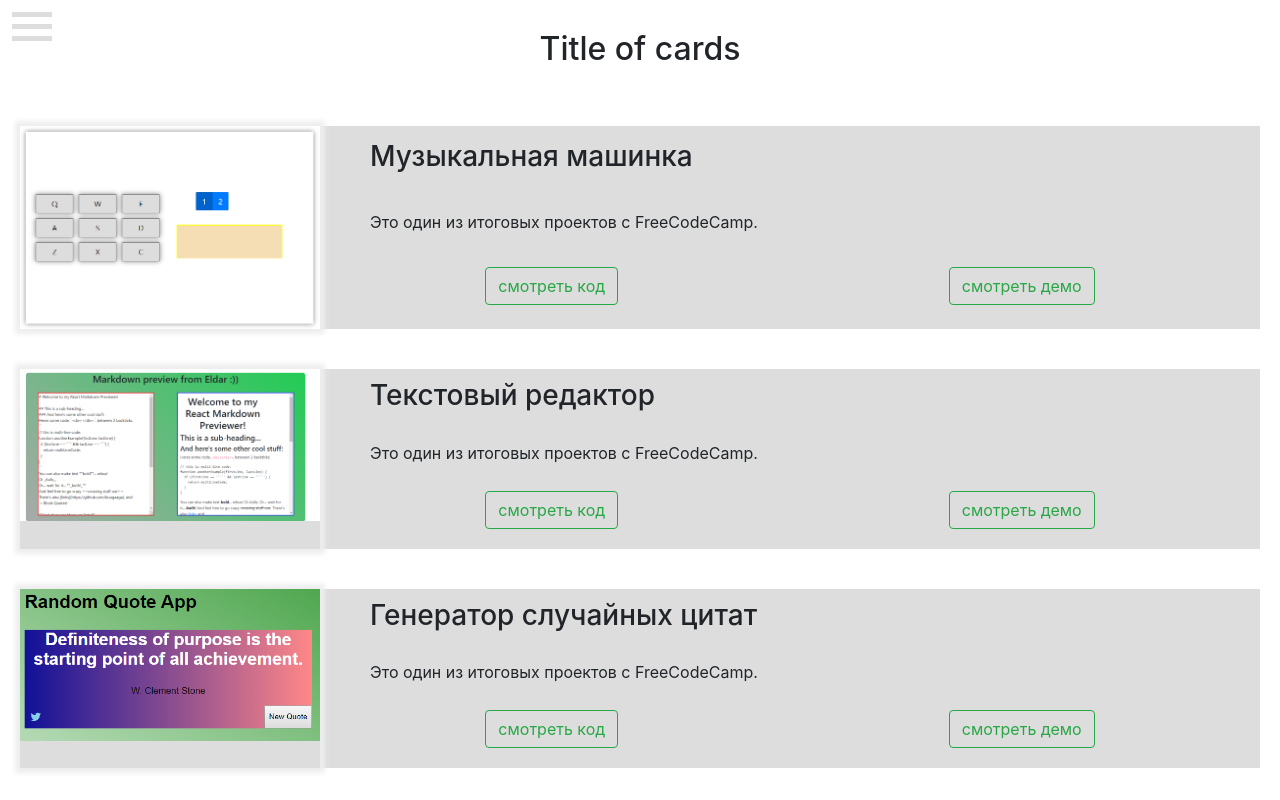
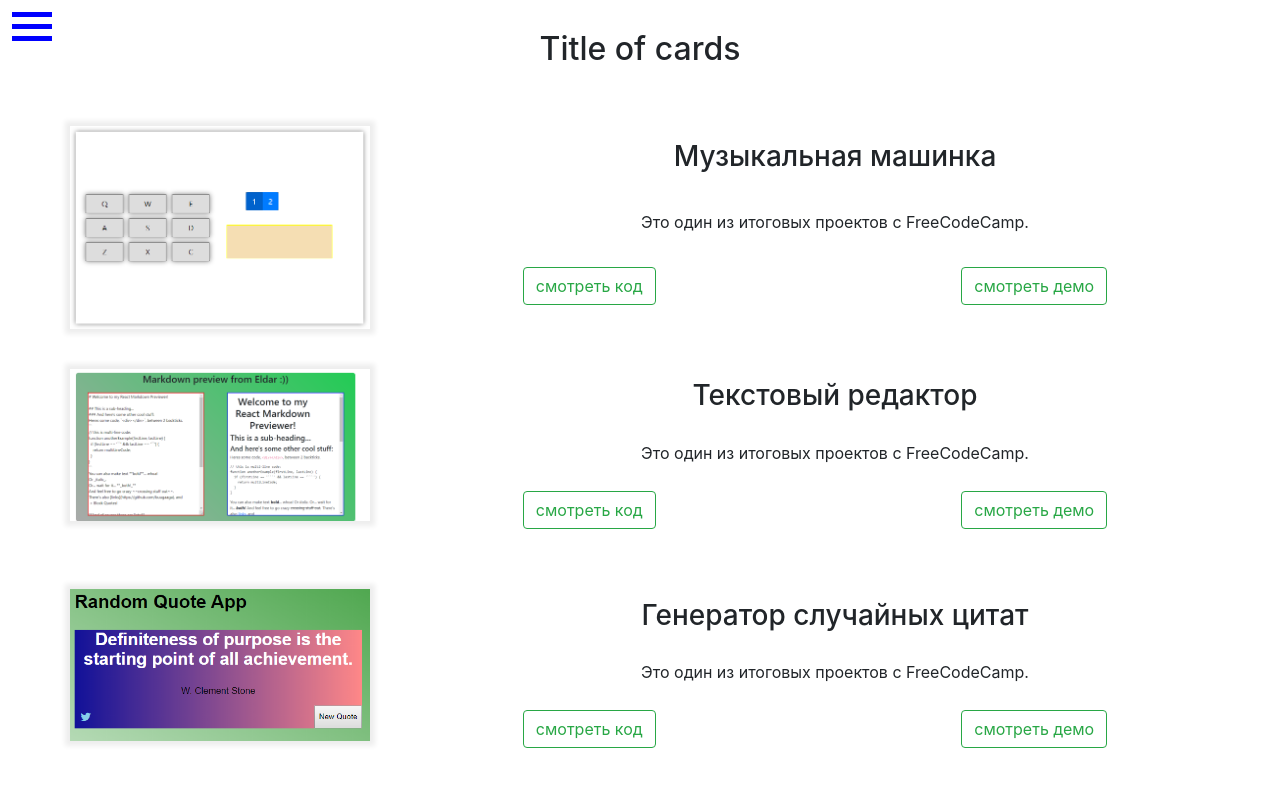
Before and after one commit to buugaaga/buugaaga.github.io, a React (Create React App) app: page /#/works in a window 1280 px wide. Built offline with nearby package versions, Linux system fonts and the light colour scheme.

Commit message:
make refactoring

```diff
--- a/src/components/Cards/ButtonsOfCard.js
+++ b/src/components/Cards/ButtonsOfCard.js
@@ -4,8 +4,8 @@ import { Button, ButtonToolbar } from 'react-bootstrap';
 
 export const ButtonsOfCard = ({props}) => (
   <ButtonToolbar className="justify-self-end justify-content-around">
-    <Button  fref={props.urlOfCode} variant="outline-success">смотреть код</Button>
-    <Button  fref={props.urlOfDemo} variant="outline-success">смотреть демо</Button>
+    <Button href={props.urlOfCode} variant="outline-success">смотреть код</Button>
+    <Button href={props.urlOfDemo} variant="outline-success">смотреть демо</Button>
   </ButtonToolbar>
 
 )
--- a/src/components/Cards/CardOfProject.js
+++ b/src/components/Cards/CardOfProject.js
@@ -2,10 +2,15 @@ import styled from 'styled-components';
 
 export const CardOfProject = styled.div`
   display: flex;
-  flex-wrap: wrap;
+  flex-wrap: nowrap;
   margin: 20px;
-  background-color: #ddd;
-  @media (max-width: 700px) {
+
+  @media (max-width: 780px) {
     flex-direction: column;
+
+    align-content: center;
+  }
+  @media (min-width: 900px) {
+    justify-content: space-between;
   }
 `;
--- a/src/components/Cards/Description.js
+++ b/src/components/Cards/Description.js
@@ -5,16 +5,26 @@ import  { ButtonsOfCard } from './ButtonsOfCard';
 
 const StyledDescription = styled.div`
   display: flex;
+  flex-wrap: wrap;
   flex-direction: column;
   flex-grow: 1;
+  flex-shrink: 1;
   justify-content: space-around;
+  h3, p {
+    align-self: center;
+  }
   p, h3 {
     padding: 10px;
     padding-left: 50px;
+    @media (max-width: 780px) {
+    padding-left: 20px;
+  }
   }
   div {
     margin-bottom: 20px;
+
   }
+
 `;
 
 export const Description = ({ props }) => (
--- a/src/components/Cards/ImageOfCards.js
+++ b/src/components/Cards/ImageOfCards.js
@@ -4,11 +4,18 @@ import React from 'react';
 
 
 const StyledImageOfCards = styled.div`
-  width: 300px;
-  flex-shrink: 0;
-  box-shadow: 0 0 5px 5px #eee;
+  margin-left: 50px;
+  max-width: 300px;
+  flex-basis: 500px;
+
+  @media (max-width: 780px){
+    margin: 10px;
+    align-self: center;
+    flex-basis: auto;
+  }
   img {
     width: 100%;
+    box-shadow: 0 0 5px 5px #eee;
   }
 `;
 
--- a/src/components/HamburgerButton.js
+++ b/src/components/NavBar/HamburgerButton.js
@@ -1,7 +1,7 @@
 import React, { useContext } from 'react';
 import styled from 'styled-components';
 
-import { MenuContext } from '../context/navState';
+import { MenuContext } from '../../context/navState';
 
 const MenuButton = styled.button`
   position: absolute;
@@ -24,6 +24,9 @@ const MenuButton = styled.button`
   }
   :hover {
     @media (pointer: fine) {
+      span {
+        background-color: lightblue;
+      }
       span:nth-of-type(1) {
         width: 33px;
       }
@@ -57,7 +60,7 @@ const Bar = styled.span`
   width: 40px;
   height: 5px;
   margin-bottom: 7px;
-  background-color: #ddd;
+  background-color: blue;
 `;
 
 const HamburgerButton = () => {
--- a/src/components/NavBar/index.js
+++ b/src/components/NavBar/index.js
@@ -5,10 +5,14 @@ import styled from 'styled-components';
 
 import { MenuContext } from '../../context/navState';
 import { useOnClickOutside } from '../../hooks/useOnClickOutside';
-import { HamburgerButton } from '../HamburgerButton';
+import { HamburgerButton } from './HamburgerButton';
 
 const StyledNav = styled.nav`
-  margin-left: 40px;
+  position: absolute;
+  padding-left: 40px;
+  background-color: white;
+  width: 100%;
+  z-index: 9999;
   button {
     margin-left: -40px;
   }
--- a/src/components/StyledText.js
+++ b/src/components/StyledText.js
@@ -26,7 +26,7 @@ const StyledText = color => styled.h3`
     background-color: ${color};
     display: inline-block;
     margin: 10px 10px;
-    line-height: 50px;
+    line-height: 3 0px;
   }
 `;
 
```
Also changed, not shown: src/components/Face/index.js (+2 -2 lines).
